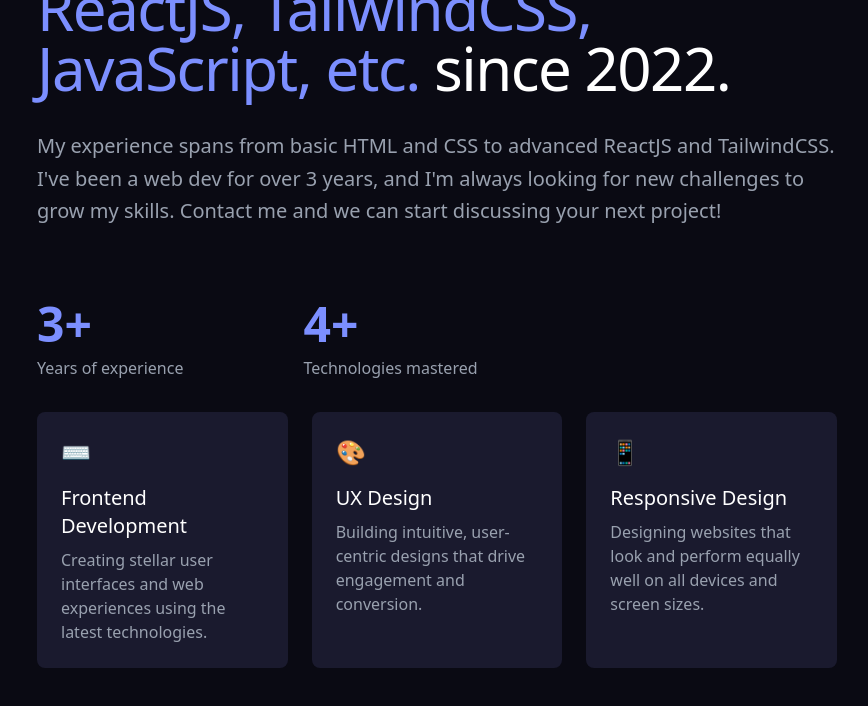
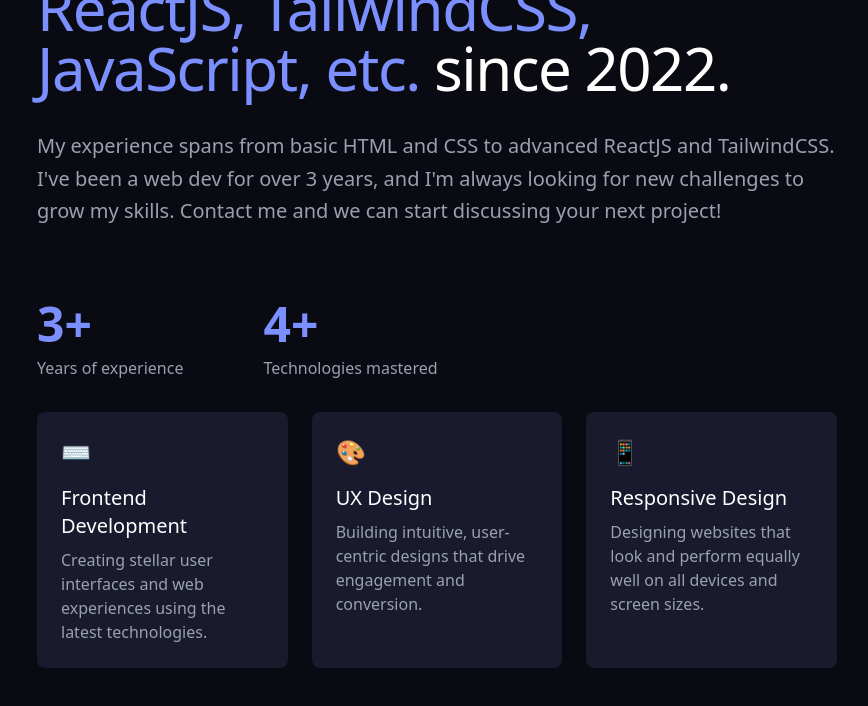
Before and after one commit to justifyman/justify, a React (Vite) app: page / in a window 1280 px wide. Shown: the part 1392-2098 px from the top of the page, without its empty margins (203-1071 px from the left). Built offline with nearby package versions, Linux system fonts and the light colour scheme.

Commit message:
Update About.tsx

```diff
--- a/src/components/About.tsx
+++ b/src/components/About.tsx
@@ -25,7 +25,7 @@
             </h3>
             <p className="text-gray-400 text-sm md:text-base">Years of experience</p>
           </div>
-          <div className="space-y-1 md:space-y-2 pl-10">
+          <div className="space-y-1 md:space-y-2">
             <h3 className="text-[#7c8fff] text-3xl md:text-5xl font-bold">
               4+
             </h3>
```
